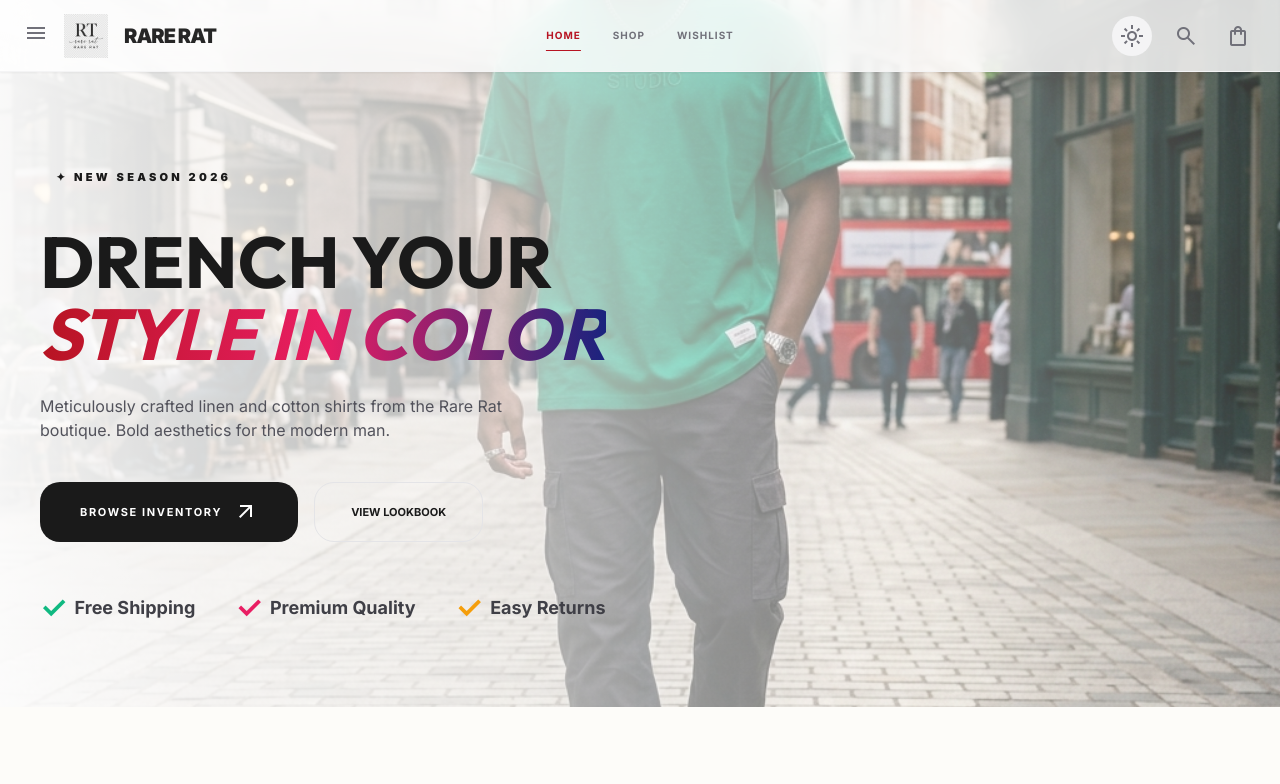
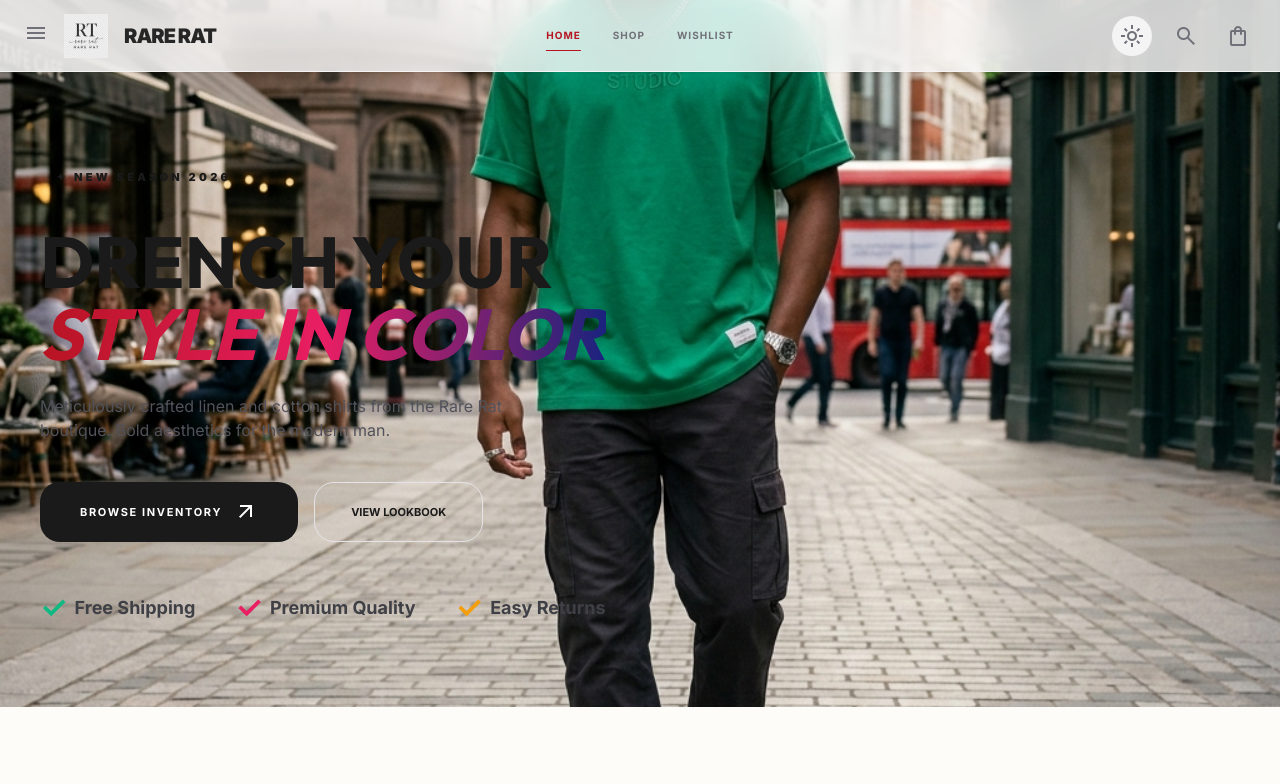
Before and after one commit to Sampath7890/rarerat, a website: page index.html in a window 1280 px wide. Shown: the top 784 px of the page. Drawn offline with nearby package versions, Linux system fonts and the light colour scheme; a web font is replaced by a local one.

Commit message:
fix: remove hero image transparency and washed-out gradient overlays

```diff
--- a/index.html
+++ b/index.html
@@ -380,8 +380,7 @@
                     <div class="aurora-blob aurora-blob-2" style="z-index:1"></div>
                     <div class="aurora-blob aurora-blob-3" style="z-index:1"></div>
                     <div class="absolute inset-0 z-0">
-                        <img alt="Men's colorful fashion" class="w-full h-full object-cover opacity-80" src="./images/hero_model.png"/>
-                        <div class="absolute inset-0 bg-gradient-to-r from-white/95 via-white/50 to-transparent dark:from-zinc-950 dark:via-zinc-900/70 dark:to-transparent"></div>
+                        <img alt="Men's colorful fashion" class="w-full h-full object-cover" src="./images/hero_model.png"/>
                     </div>
                     <div class="container mx-auto px-grid-margin relative z-10">
                         <div class="max-w-2xl space-y-stack-lg">
```
